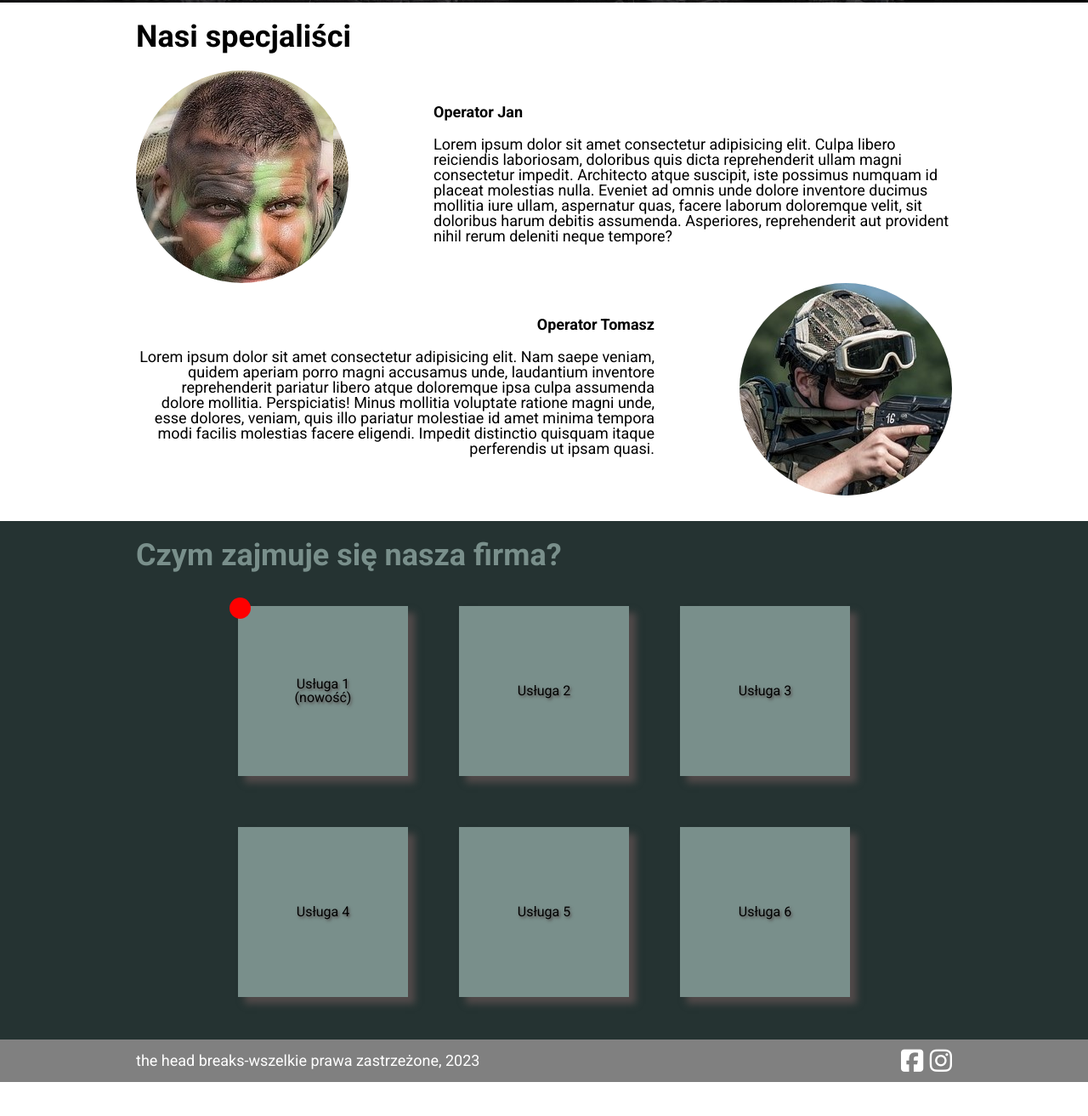
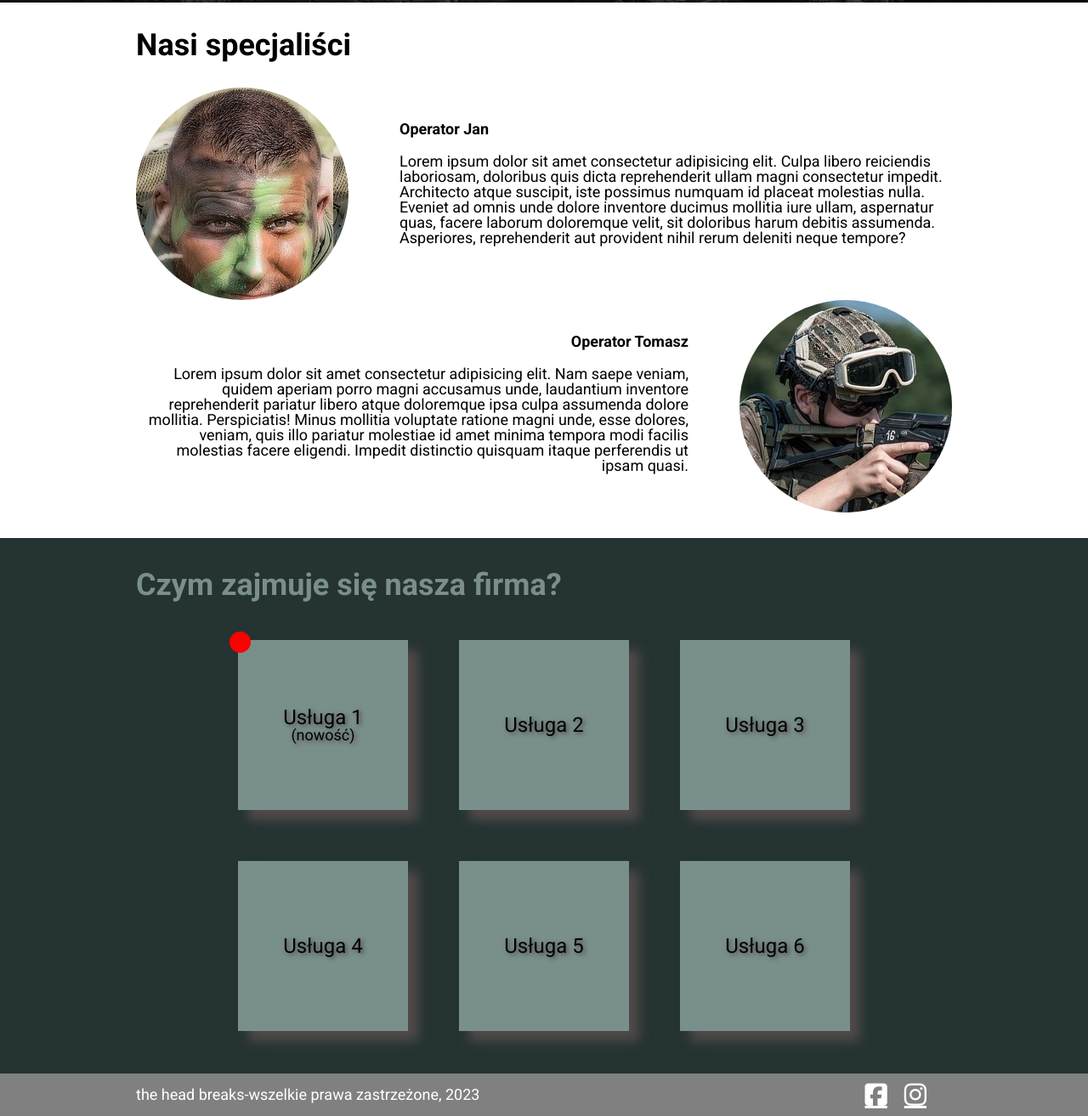
Before and after one commit to maciekjar022/Projekt-1, a plain HTML site: page index.html in a window 1280 px wide. Shown: the part 777-2090 px from the top of the page at 85% size. Before the commit the page ends 2050 px from the top, so only its background shows below. Drawn offline with Linux system fonts and the light colour scheme.

Commit message:
Add files via upload

```diff
--- a/index.html
+++ b/index.html
@@ -16,7 +16,7 @@
       crossorigin="anonymous"
     ></script>
     <link rel="stylesheet" href="style.css" />
-    <title>Projekt - Maciej Jaroszek</title>
+    <title>Projekt-1-Maciej Jaroszek</title>
   </head>
   <body>
     <nav class="nav">
@@ -79,10 +79,11 @@
         </div>
       </section>
       <section class="offers" id="offers">
-        <div class="baner"><p>Czym zajmuje się nasza firma?</p></div>
+        <h2 class="baner">Czym zajmuje się nasza firma?</h2>
         <div class="containerU">
           <div class="box">
-            <p>Usługa 1 (nowość)</p>
+            <p>Usługa 1</p>
+            <span>(nowość)</span>
             <div class="circle"></div>
           </div>
           <div class="box">Usługa 2</div>
@@ -97,8 +98,9 @@
       <div class="container">
         <p>the head breaks-wszelkie prawa zastrzeżone, 2023</p>
         <div class="icon">
-          <i class="fa-brands fa-square-facebook"></i>
-          <i class="fa-brands fa-instagram"></i>
+          <a class="fa-brands fa-square-facebook" href="https://pl-pl.facebook.com/" target="_blank"></i>
+          <a class="fa-brands fa-instagram" href="https://www.instagram.com/" target="_blank"></i>
+          <a href=""></a>
         </div>
       </div>
     </footer>
--- a/style.css
+++ b/style.css
@@ -8,7 +8,6 @@ body {
 }
 
 .nav {
-
   display: flex;
   justify-content: space-around;
   height: 50px;
@@ -18,15 +17,15 @@ body {
 }
 
 .nav .container {
+  display: flex;
   width: 960px;
-  display: flex;
   gap: 550px;
   justify-content: space-between;
 }
 
 .nav .container .menu {
+  display: flex;
   width: 200px;
-  display: flex;
   justify-content: space-between;
   list-style: none;
   align-items: center;
@@ -34,7 +33,6 @@ body {
 
 .nav li a {
   text-align: center;
-
   text-decoration: none;
   font-size: 18px;
   color: #ffffff;
@@ -54,19 +52,15 @@ body {
 }
 
 .header {
-
   height: calc(100vh - 70px);
   background-image: url("airsoft-4498480_1280.jpg");
   background-repeat: no-repeat;
   background-size: cover;
-
 }
 
 .header .shadow {
-
   height: 100%;
   background-color: rgba(0, 0, 0, 0.5);
-
 }
 
 .header .container {
@@ -79,25 +73,20 @@ body {
 }
 
 .header .heading {
-
   max-width: 580px;
   font-size: 36px;
   color: #ffff;
   margin-top: 20px;
-
 }
 
 .header p {
-
   max-width: 275px;
   font-size: 18px;
   font-weight: 700;
   color: #ffff;
-
 }
 
 .header .offer-btn {
-
   font-size: 16px;
   font-weight: 700;
   text-decoration: none;
@@ -124,32 +113,25 @@ body {
   justify-content: center;
 }
 
-
 .main .specjalist1 {
-
   display: flex;
   flex-direction: column;
-
-
 }
 
 .specjalist1 .container {
   width: 960px;
   display: flex;
   margin: 0 auto;
-
 }
 
 .specjalist1 h2 {
   margin: 0 auto;
   width: 960px;
-  height: 80px;
+  height: 100px;
   font-size: 36px;
   font-weight: 700;
-  line-height: 80px;
+  line-height: 100px;
 }
-
-
 
 .container .items1:nth-child(1) {
   display: flex;
@@ -164,9 +146,8 @@ body {
 .container .items1:nth-child(2) {
   left: 200px;
   font-size: 18px;
-  width: 860px;
   height: 200px;
-  margin-left: 100px;
+  margin-left: 60px;
   margin-top: 40px;
 
 }
@@ -176,13 +157,11 @@ body {
   margin-bottom: 20px;
 }
 
-
 .specjalist2 .container {
   width: 960px;
   display: flex;
   margin: 0 auto;
   flex-direction: row-reverse;
-
 }
 
 .container .items2:nth-child(1) {
@@ -195,14 +174,12 @@ body {
 
 .container .items2:nth-child(2) {
   display: block;
-  width: 700px;
   height: 200px;
   text-align: right;
   font-size: 18px;
-  margin-right: 100px;
+  margin-right: 60px;
   margin-top: 40px;
   margin-bottom: 40px;
-
 }
 
 .container .items2 h3 {
@@ -218,12 +195,11 @@ body {
 .baner {
   margin: 0 auto;
   width: 960px;
-  height: 80px;
+  height: 100px;
   font-size: 36px;
   font-weight: 700;
-  line-height: 80px;
+  line-height: 110px;
   color: #798f8b;
-
 }
 
 .containerU {
@@ -234,7 +210,6 @@ body {
   padding-bottom: 50px;
   justify-content: center;
   background-color: #253332;
-  transition: 0.5;
 }
 
 .box {
@@ -242,15 +217,19 @@ body {
   display: flex;
   align-items: center;
   justify-content: center;
+  flex-direction: column;
   width: 200px;
   height: 200px;
+  font-size: 24px;
   text-shadow: #514a4a 0.1em 0.1em 0.2em;
   box-shadow: #514a4a 0.5em 0.5em 0.5em;
   background-color: #798f8b;
+  transition: 0.5s;
 }
 
 .box:hover {
   transform: scale(1.05);
+
 }
 
 .circle {
@@ -263,9 +242,19 @@ body {
   border-radius: 50%;
 }
 
-.box p {
+.box+p {
   padding: 0 50px;
   text-align: center;
+  font-size: 24px;
+}
+
+.box span {
+  display: block;
+  font-size: 18px;
+}
+
+.box p:nth-child(2) {
+  font-size: 18px;
 }
 
 .footer {
@@ -283,7 +272,6 @@ body {
   width: 960px;
   align-items: center;
   justify-content: space-between;
-
 }
 
 .footer .container p {
@@ -291,7 +279,8 @@ body {
   color: #ffff;
 }
 
-.container .icon {
+.container .icon a {
   font-size: 30px;
   color: #ffff;
+  margin: 10px;
 }
```
